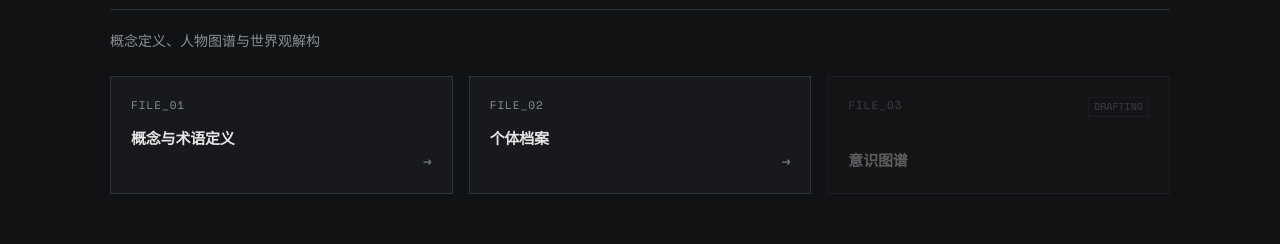
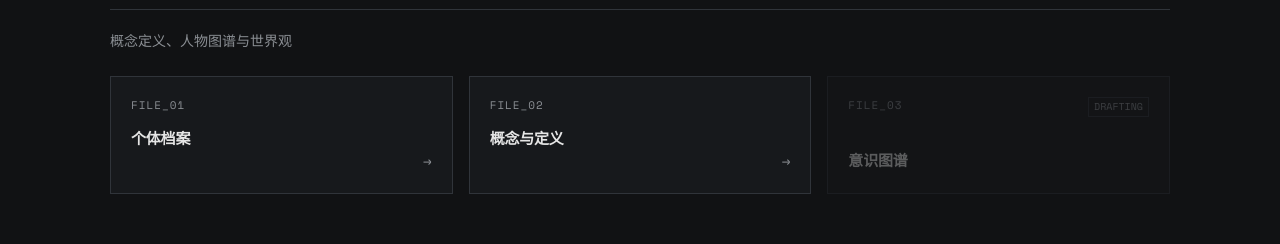
Before and after one commit to Merlyn-Z-git/merlyn-z-git.github.io, a plain HTML site: page null.html in a window 1280 px wide. Shown: the part 1128-1372 px from the top of the page. Drawn offline with nearby package versions, Linux system fonts and the light colour scheme.

Commit message:
Update null.html

```diff
--- a/null.html
+++ b/null.html
@@ -543,24 +543,32 @@ footer {
             </div>
             <span class="type-badge">Database</span>
         </div>
-        <div class="block-desc">概念定义、人物图谱与世界观解构</div>
+        <div class="block-desc">概念定义、人物图谱与世界观</div>
 
         <div class="chapter-grid">
-            <a href="works/null/setting/concepts.html" class="chapter-card">
-                <div class="card-top">
-                    <span class="chapter-num">FILE_01</span>
-                </div>
-                <div class="chapter-title">概念与术语定义</div>
-                <div class="card-arrow">→</div>
-            </a>
+
+
 
             <a href="works/null/setting/personnel.html" class="chapter-card">
                 <div class="card-top">
-                    <span class="chapter-num">FILE_02</span>
+                    <span class="chapter-num">FILE_01</span>
                 </div>
                 <div class="chapter-title">个体档案</div>
                 <div class="card-arrow">→</div>
             </a>
+
+
+
+
+            <a href="works/null/setting/concepts.html" class="chapter-card">
+                <div class="card-top">
+                    <span class="chapter-num">FILE_02</span>
+                </div>
+                <div class="chapter-title">概念与定义</div>
+                <div class="card-arrow">→</div>
+            </a>
+
+
 
             <div class="chapter-card disabled">
                 <div class="card-top">
```
